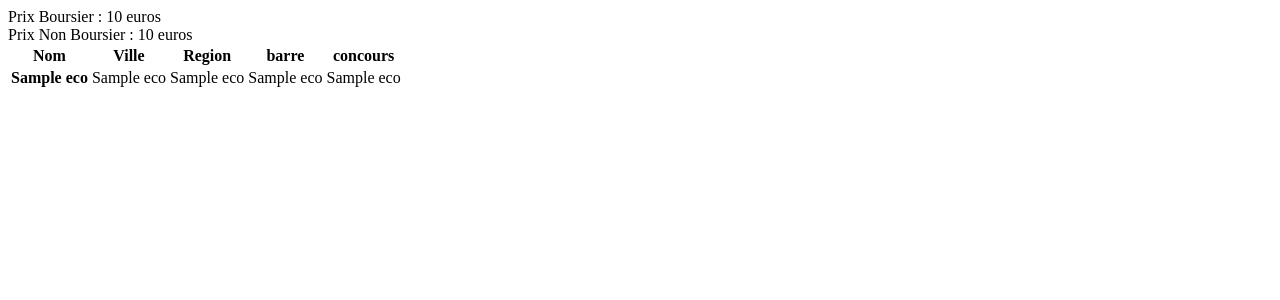
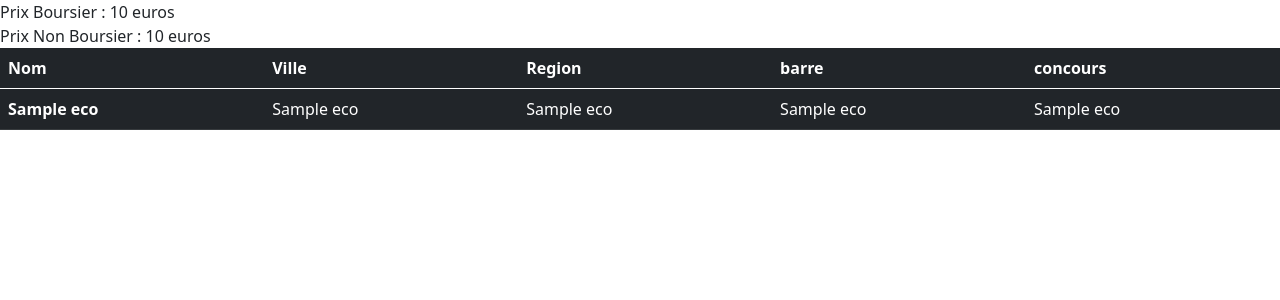
Before and after one commit to SamirPS/ChoixEcole-Heroku, a Flask app: template templates/prix.html in a window 1280 px wide. Shown: the top 300 px of the page. Run offline with Flask 2, Linux system fonts and the light colour scheme; the template is opened without the code that fills it: most values are stand-ins (such as "Sample title", 1, 10 or a date in 2020).

Commit message:
Update prix.html

```diff
--- a/templates/prix.html
+++ b/templates/prix.html
@@ -1,13 +1,15 @@
 <!DOCTYPE html>
 <html>
   <head>
+<link href="https://cdn.jsdelivr.net/npm/bootstrap@5.0.0-beta1/dist/css/bootstrap.min.css" rel="stylesheet" integrity="sha384-giJF6kkoqNQ00vy+HMDP7azOuL0xtbfIcaT9wjKHr8RbDVddVHyTfAAsrekwKmP1" crossorigin="anonymous">
+<script src="https://cdn.jsdelivr.net/npm/bootstrap@5.0.0-beta1/dist/js/bootstrap.bundle.min.js" integrity="sha384-ygbV9kiqUc6oa4msXn9868pTtWMgiQaeYH7/t7LECLbyPA2x65Kgf80OJFdroafW" crossorigin="anonymous"></script>
     <title>Prix</title>
   </head>
   <body>
       Prix Boursier : {{prixb}} euros <br>
       Prix Non Boursier : {{prixnb}} euros
 
-<table class="table">
+<table class="table table-dark">
   <thead>
     <tr>
       <th scope="col">Nom</th>
```
